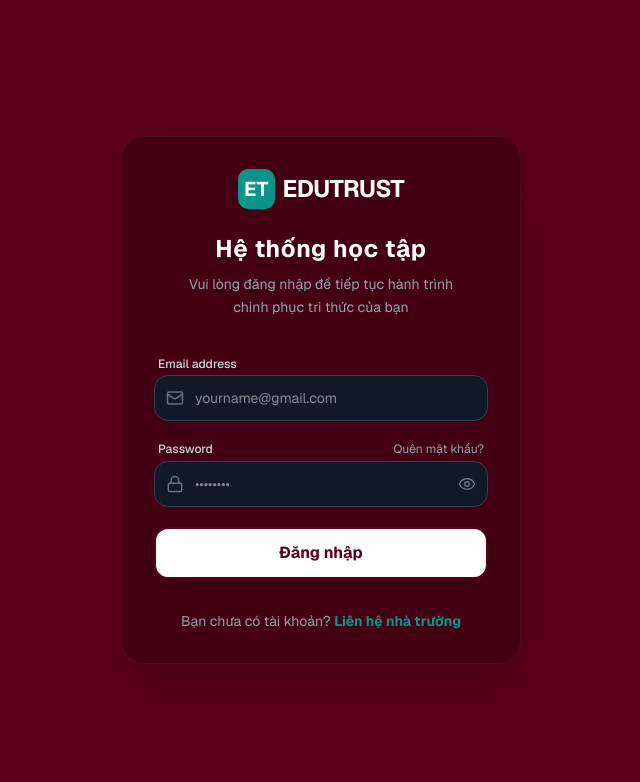
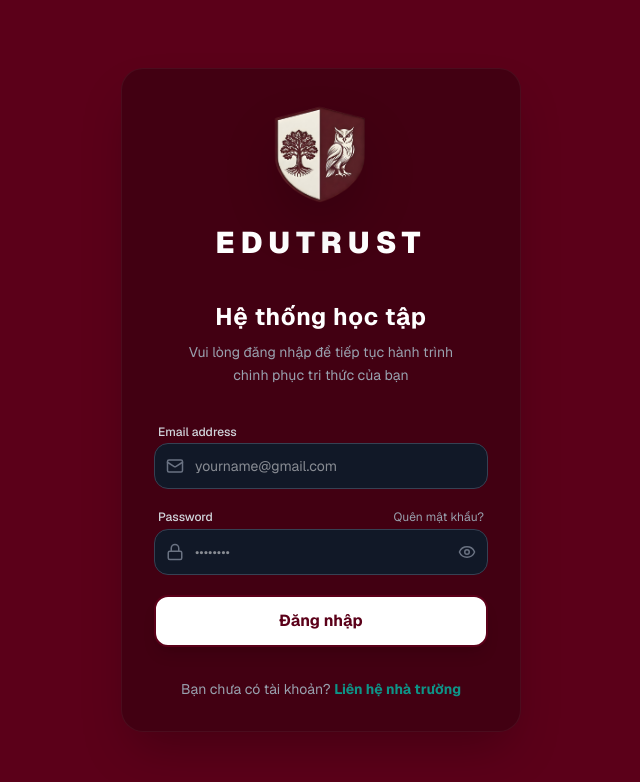
Before and after one commit to AWS-FCJ-Project/EduTrust, a Next.js app in the folder AWS-FCJ-Project/frontend/: page /login in a window 1280 px wide. Shown: the top 782 px of the page, without its empty margins (319-959 px from the left). Built offline with nearby package versions, Linux system fonts and the light colour scheme.

Commit message:
feat: implement login page with authentication logic and add landing footer component

```diff
--- a/AWS-FCJ-Project/frontend/src/app/login/page.tsx
+++ b/AWS-FCJ-Project/frontend/src/app/login/page.tsx
@@ -1,5 +1,6 @@
 "use client";
 
+import Image from "next/image";
 import Link from "next/link";
 import { useState } from "react";
 import { useRouter } from "next/navigation";
@@ -83,13 +84,15 @@ export default function LoginPage() {
         <main className="min-h-screen bg-[#5B0019] flex items-center justify-center p-4 font-sans text-white">
             <div className="w-full max-w-100 bg-[#420012] p-8 rounded-3xl shadow-2xl border border-white/5">
 
-                <div className="flex justify-center mb-6">
-                    <div className="flex items-center gap-2">
-                        <div className="bg-[#0D9488] p-1.5 rounded-lg">
-                            <span className="text-white font-bold text-xl">ET</span>
-                        </div>
-                        <span className="text-white font-bold text-2xl tracking-tight">EDUTRUST</span>
-                    </div>
+                <div className="flex flex-col items-center justify-center mb-10 gap-3">
+                    <Image
+                        src="/icon.png"
+                        alt="Logo"
+                        width={120}
+                        height={120}
+                        className="object-contain drop-shadow-2xl"
+                    />
+                    <span className="text-white font-black text-3xl tracking-[0.2em] uppercase">EDUTRUST</span>
                 </div>
 
                 <div className="text-center mb-8">
--- a/AWS-FCJ-Project/frontend/src/landing/Footer.tsx
+++ b/AWS-FCJ-Project/frontend/src/landing/Footer.tsx
@@ -9,21 +9,18 @@ import {
     Mail,
     ArrowRight
 } from "lucide-react";
+import Image from "next/image";
 
 export default function Footer() {
     return (
         <footer className="w-full bg-[#111827] text-gray-400 font-sans">
 
             <div className="max-w-7xl mx-auto px-6 py-16">
-                <div className="grid grid-cols-1 sm:grid-cols-2 lg:grid-cols-5 gap-12">
-
-                    <div className="lg:col-span-1">
-                        <div className="flex items-center gap-2 mb-6">
-                            <div className="bg-[#0D9488] p-1.5 rounded-lg">
-                                <span className="text-white font-bold text-xl leading-none">ET</span>
-                            </div>
-                            <span className="text-white font-bold text-2xl tracking-tight">EDUTRUST</span>
-                        </div>
+                {/* Main Content Grid */}
+                <div className="grid grid-cols-1 sm:grid-cols-2 lg:grid-cols-5 gap-12 mb-6">
+                    {/* Brand Description Column */}
+                    <div>
+                        <h3 className="text-white font-black text-xl tracking-[0.1em] mb-6 uppercase">EduTrust</h3>
                         <p className="text-sm leading-relaxed mb-6">
                             Nền tảng xây dựng niềm tin và chuẩn mực cho giáo dục hiện đại. Giải pháp kiểm định toàn diện.
                         </p>
@@ -35,6 +32,7 @@ export default function Footer() {
                         </div>
                     </div>
 
+                    {/* Về EduTrust */}
                     <div>
                         <h3 className="text-white font-bold text-sm mb-6 uppercase tracking-[0.1em]">Về EduTrust</h3>
                         <ul className="space-y-4 text-sm">
@@ -44,6 +42,8 @@ export default function Footer() {
                             <li><a href="#" className="hover:text-white transition-colors">Tuyển dụng</a></li>
                         </ul>
                     </div>
+
+                    {/* Nền tảng */}
                     <div>
                         <h3 className="text-white font-bold text-sm mb-6 uppercase tracking-[0.1em]">Nền tảng</h3>
                         <ul className="space-y-4 text-sm">
@@ -54,7 +54,7 @@ export default function Footer() {
                         </ul>
                     </div>
 
-
+                    {/* Hỗ trợ */}
                     <div>
                         <h3 className="text-white font-bold text-sm mb-6 uppercase tracking-[0.1em]">Hỗ trợ</h3>
                         <ul className="space-y-4 text-sm">
@@ -64,6 +64,8 @@ export default function Footer() {
                             <li><a href="#" className="hover:text-white transition-colors">Tài liệu API</a></li>
                         </ul>
                     </div>
+
+                    {/* Liên hệ */}
                     <div>
                         <h3 className="text-white font-bold text-sm mb-6 uppercase tracking-[0.1em]">Liên hệ</h3>
                         <div className="space-y-4 text-sm">
@@ -89,7 +91,17 @@ export default function Footer() {
                             </div>
                         </div>
                     </div>
+                </div>
 
+                {/* Bottom Centered Logo */}
+                <div className="flex flex-col items-center mt-6">
+                    <Image
+                        src="/icon.png"
+                        alt="Logo"
+                        width={140}
+                        height={140}
+                        className="object-contain"
+                    />
                 </div>
             </div>
 
```
Also changed, not shown: AWS-FCJ-Project/frontend/public/icon.png (added).
